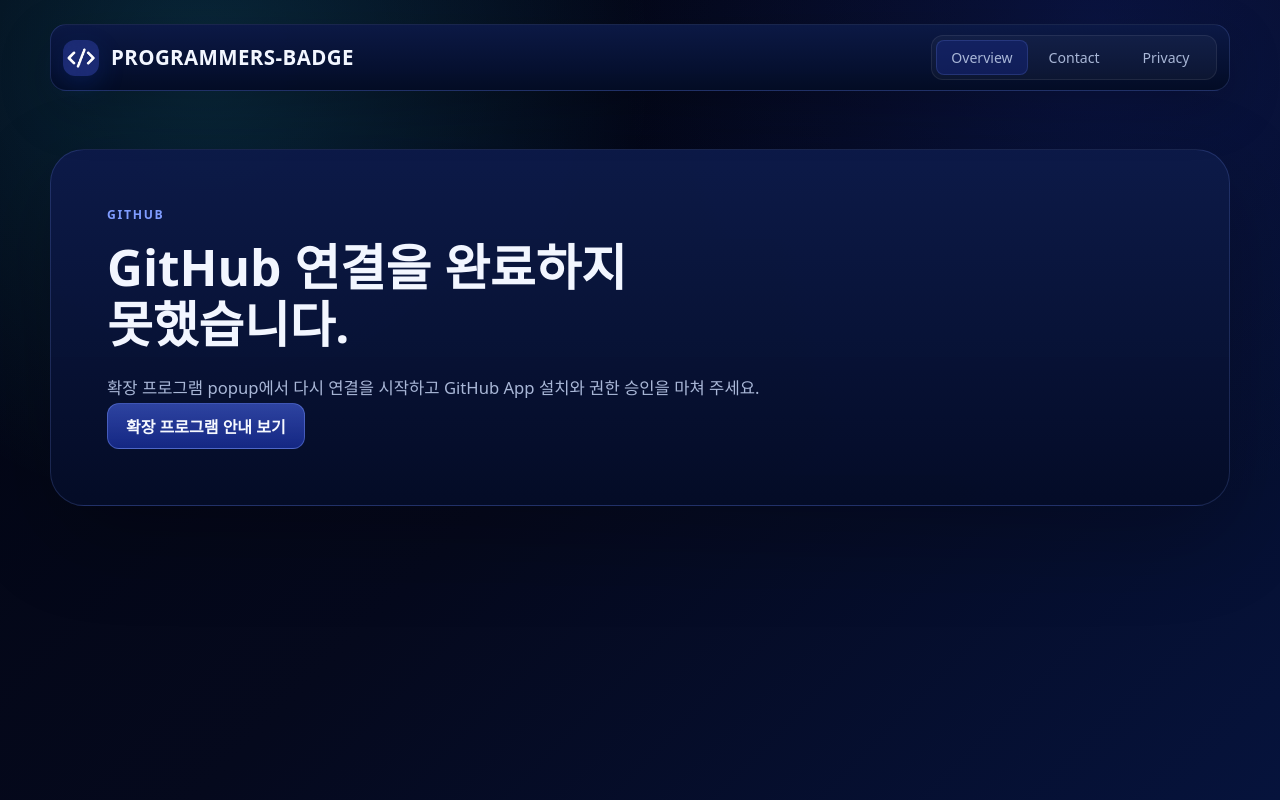
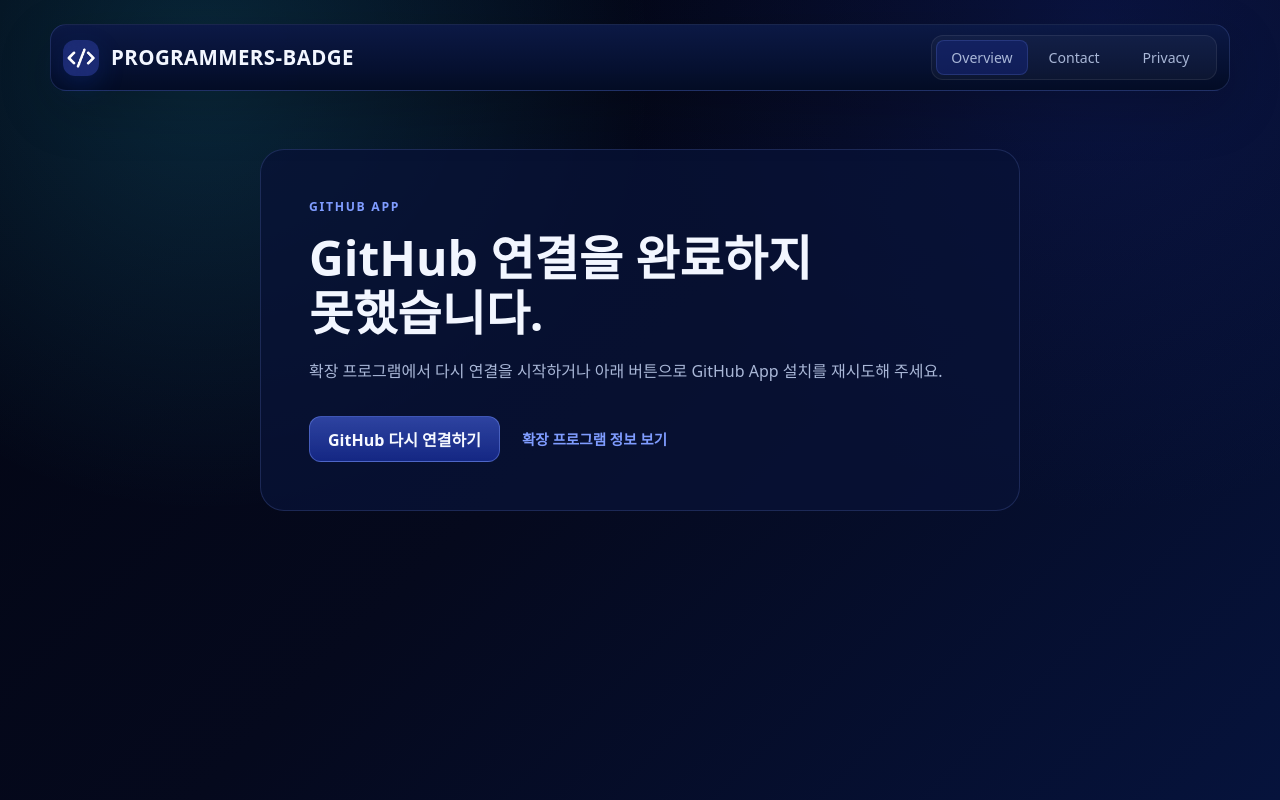
Before and after one commit to JH8459/programmers-badge-v2, a React (Vite) app in the folder apps/web/: page /github/connected in a window 1280 px wide. Built offline with nearby package versions, Linux system fonts and the light colour scheme; no server answers.

Commit message:
feat(web): GitHub 연결 결과와 저장소 안내 개선

```diff
--- a/apps/web/package.json
+++ b/apps/web/package.json
@@ -3,6 +3,7 @@
   "version": "0.1.0",
   "private": true,
   "dependencies": {
+    "@programmers-badge/shared-types": "workspace:*",
     "react": "^19.2.1",
     "react-dom": "^19.2.1",
     "react-router": "^7.10.1"
--- a/apps/web/src/data/site.ts
+++ b/apps/web/src/data/site.ts
@@ -12,6 +12,8 @@
 
 export const siteLinks = {
   apiHealth: `${apiBaseUrl}/api/health`,
+  githubConnection: `${apiBaseUrl}/api/github/connection`,
+  githubConnect: `${apiBaseUrl}/api/github/connect`,
   chromeStore:
     "https://chromewebstore.google.com/detail/programmers-badge-v2/nfaknmfniiemabicmcbdkajapapdglaf?authuser=0&hl=ko",
   githubIssues: "https://github.com/JH8459/programmers-badge-v2/issues",
@@ -48,7 +50,7 @@
     clauses: [
       {
         title: "수집하는 정보",
-        body: "프로필 식별자, 표시 이름, 풀이 수, 스킬 레벨, 랭킹 정보, 동기화 시각을 처리합니다. GitHub 연결을 선택하면 GitHub 계정 ID와 로그인명, App 설치 ID, 선택한 저장소·브랜치·기록 경로, 정답 제출한 문제 정보와 풀이 코드를 처리합니다.",
+        body: "프로필 식별자, 표시 이름, 풀이 수, 스킬 레벨, 랭킹 정보, 동기화 시각을 처리합니다. GitHub 연결을 선택하면 GitHub 계정 ID와 로그인명, App 설치 ID, 선택한 저장소와 기본 브랜치·기록 경로, 정답 제출한 문제 정보와 풀이 코드를 처리합니다.",
       },
       {
         title: "수집하지 않는 정보",
--- a/apps/web/src/routes/GitHubConnectedPage.tsx
+++ b/apps/web/src/routes/GitHubConnectedPage.tsx
@@ -1,24 +1,115 @@
+import { useEffect, useState } from "react";
 import { useSearchParams } from "react-router";
+import {
+  githubConnectionResponseSchema,
+  type GitHubConnectionResponse,
+} from "@programmers-badge/shared-types";
 
 import { siteLinks } from "../data/site";
 
 export function GitHubConnectedPage() {
   const [searchParams] = useSearchParams();
   const isConnected = searchParams.get("status") === "connected";
+  const [connection, setConnection] = useState<GitHubConnectionResponse | null>(null);
+  const [connectionCheck, setConnectionCheck] = useState<"loading" | "ready" | "error">("loading");
+
+  useEffect(() => {
+    if (!isConnected) {
+      return;
+    }
+
+    const controller = new AbortController();
+    const loadConnection = async () => {
+      try {
+        const response = await fetch(siteLinks.githubConnection, {
+          credentials: "include",
+          cache: "no-store",
+          signal: controller.signal,
+        });
+        if (!response.ok) {
+          throw new Error("GitHub 연결 정보를 조회하지 못했습니다.");
+        }
+        const result = githubConnectionResponseSchema.parse(await response.json());
+        if (!controller.signal.aborted) {
+          setConnection(result);
+          setConnectionCheck("ready");
+        }
+      } catch {
+        if (!controller.signal.aborted) {
+          setConnectionCheck("error");
+        }
+      }
+    };
+    void loadConnection();
+
+    return () => controller.abort();
+  }, [isConnected]);
+
+  const repository = connection?.connected ? connection.settings?.repository : null;
+  const repositoryUrl = repository
+    ? `https://github.com/${encodeURIComponent(repository.owner)}/${encodeURIComponent(repository.name)}`
+    : null;
 
   return (
-    <main className="stack-page">
-      <section className="terms-hero">
-        <div className="terms-copy">
-          <span className="section-kicker">GitHub</span>
-          <h1>{isConnected ? "GitHub 저장소 연결을 완료했습니다." : "GitHub 연결을 완료하지 못했습니다."}</h1>
-          <p>
-            {isConnected
-              ? "확장 프로그램 popup으로 돌아가 저장소와 브랜치, 풀이 기록 경로를 설정해 주세요."
-              : "확장 프로그램 popup에서 다시 연결을 시작하고 GitHub App 설치와 권한 승인을 마쳐 주세요."}
-          </p>
-          <a className="button button-primary" href={siteLinks.chromeStore}>
-            확장 프로그램 안내 보기
+    <main className="stack-page github-connected-page">
+      <section className="github-connected-panel">
+        <span className="section-kicker">GitHub App</span>
+        <h1>
+          {isConnected ? "GitHub 연결을 완료했습니다." : "GitHub 연결을 완료하지 못했습니다."}
+        </h1>
+        <p className="github-connected-lead">
+          {isConnected
+            ? "이 탭을 닫고 브라우저 도구 모음에서 확장 프로그램을 열어 풀이 기록 저장소를 확인해 주세요."
+            : "확장 프로그램에서 다시 연결을 시작하거나 아래 버튼으로 GitHub App 설치를 재시도해 주세요."}
+        </p>
+
+        {isConnected && (
+          <div className="github-connected-details" aria-live="polite">
+            {connectionCheck === "loading" && <p>연결 정보를 확인하고 있습니다.</p>}
+            {connectionCheck === "error" && (
+              <p>연결 정보를 불러오지 못했습니다. 확장 프로그램에서 연결 상태를 확인해 주세요.</p>
+            )}
+            {connectionCheck === "ready" && !connection?.connected && (
+              <p>연결된 계정을 확인하지 못했습니다. 확장 프로그램에서 연결 상태를 확인해 주세요.</p>
+            )}
+            {connection?.connected && (
+              <>
+                <div className="github-connected-detail">
+                  <span>연결된 GitHub 계정</span>
+                  <strong>@{connection.accountLogin}</strong>
+                </div>
+                <div className="github-connected-detail">
+                  <span>풀이 기록 대상</span>
+                  {repositoryUrl ? (
+                    <a href={repositoryUrl} target="_blank" rel="noreferrer">
+                      {repository?.fullName}
+                    </a>
+                  ) : (
+                    <strong>아직 설정되지 않았습니다.</strong>
+                  )}
+                </div>
+                <p>
+                  {repositoryUrl
+                    ? "이 저장소가 풀이 기록 대상으로 저장되어 있습니다. 변경하려면 확장 프로그램에서 다시 선택해 주세요."
+                    : "GitHub App에 접근 권한을 준 저장소와 풀이 기록 대상은 별개입니다. 확장 프로그램에서 저장소를 선택하고 설정을 저장해 주세요."}
+                </p>
+              </>
+            )}
+          </div>
+        )}
+
+        <div className="github-connected-actions">
+          {isConnected ? (
+            <button className="button button-primary" type="button" onClick={() => window.close()}>
+              이 탭 닫기
+            </button>
+          ) : (
+            <a className="button button-primary" href={siteLinks.githubConnect}>
+              GitHub 다시 연결하기
+            </a>
+          )}
+          <a className="github-connected-secondary" href={siteLinks.chromeStore}>
+            확장 프로그램 정보 보기
           </a>
         </div>
       </section>
--- a/apps/web/src/styles/theme.css
+++ b/apps/web/src/styles/theme.css
@@ -526,6 +526,84 @@
   padding-top: 58px;
 }
 
+.github-connected-page {
+  max-width: 760px;
+  margin: 0 auto;
+}
+
+.github-connected-panel {
+  border: 1px solid var(--line);
+  border-radius: var(--radius-lg);
+  padding: clamp(24px, 5vw, 48px);
+  background: var(--panel);
+}
+
+.github-connected-panel h1 {
+  font-size: clamp(2rem, 5vw, 3rem);
+}
+
+.github-connected-lead {
+  margin-top: 18px;
+}
+
+.github-connected-details {
+  display: grid;
+  gap: 16px;
+  margin-top: 30px;
+  border-top: 1px solid var(--line);
+  border-bottom: 1px solid var(--line);
+  padding: 22px 0;
+}
+
+.github-connected-detail {
+  display: grid;
+  gap: 5px;
+  min-width: 0;
+}
+
+.github-connected-detail span {
+  color: var(--muted);
+  font-size: 0.84rem;
+}
+
+.github-connected-detail strong,
+.github-connected-detail a {
+  width: fit-content;
+  max-width: 100%;
+  overflow-wrap: anywhere;
+  font-size: 1.02rem;
+}
+
+.github-connected-detail a,
+.github-connected-secondary {
+  color: var(--accent);
+}
+
+.github-connected-detail a:hover,
+.github-connected-secondary:hover {
+  color: var(--accent-blue);
+  text-decoration: underline;
+}
+
+.github-connected-actions {
+  display: flex;
+  flex-wrap: wrap;
+  gap: 14px 22px;
+  align-items: center;
+  margin-top: 30px;
+}
+
+.github-connected-secondary {
+  font-size: 0.91rem;
+  font-weight: 700;
+}
+
+@media (max-width: 480px) {
+  .github-connected-actions .button {
+    width: 100%;
+  }
+}
+
 .page-intro {
   border-radius: var(--radius-xl);
   padding: clamp(30px, 5vw, 56px);
--- a/apps/web/vite.config.ts
+++ b/apps/web/vite.config.ts
@@ -15,6 +15,10 @@
   resolve: {
     alias: {
       "@": resolve(__dirname, "src"),
+      "@programmers-badge/shared-types": resolve(
+        __dirname,
+        "../../packages/shared-types/src/index.ts"
+      ),
     },
   },
 });
```
Also changed, not shown: 2 other files (tests, documents, lock files or other folders).
